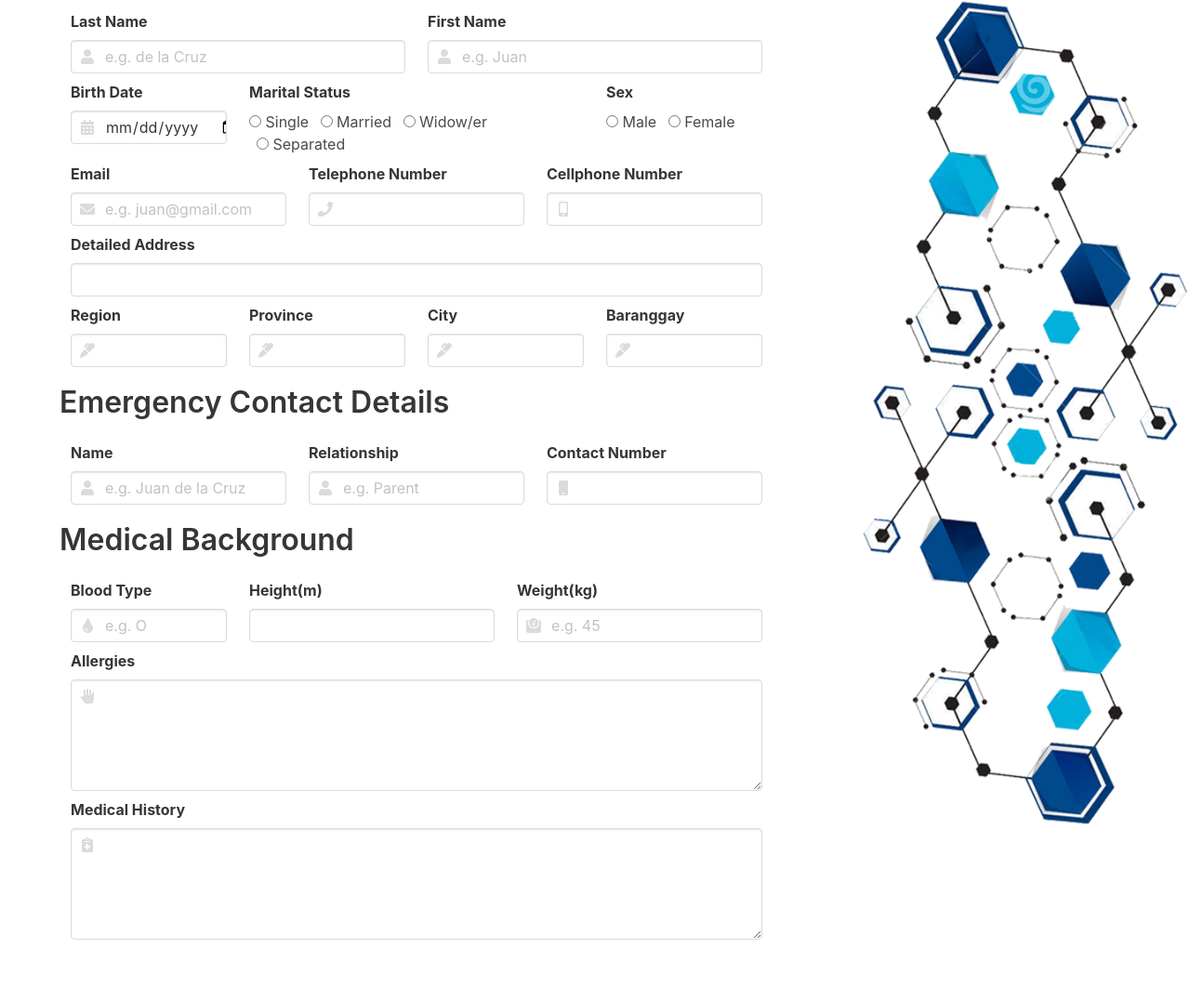
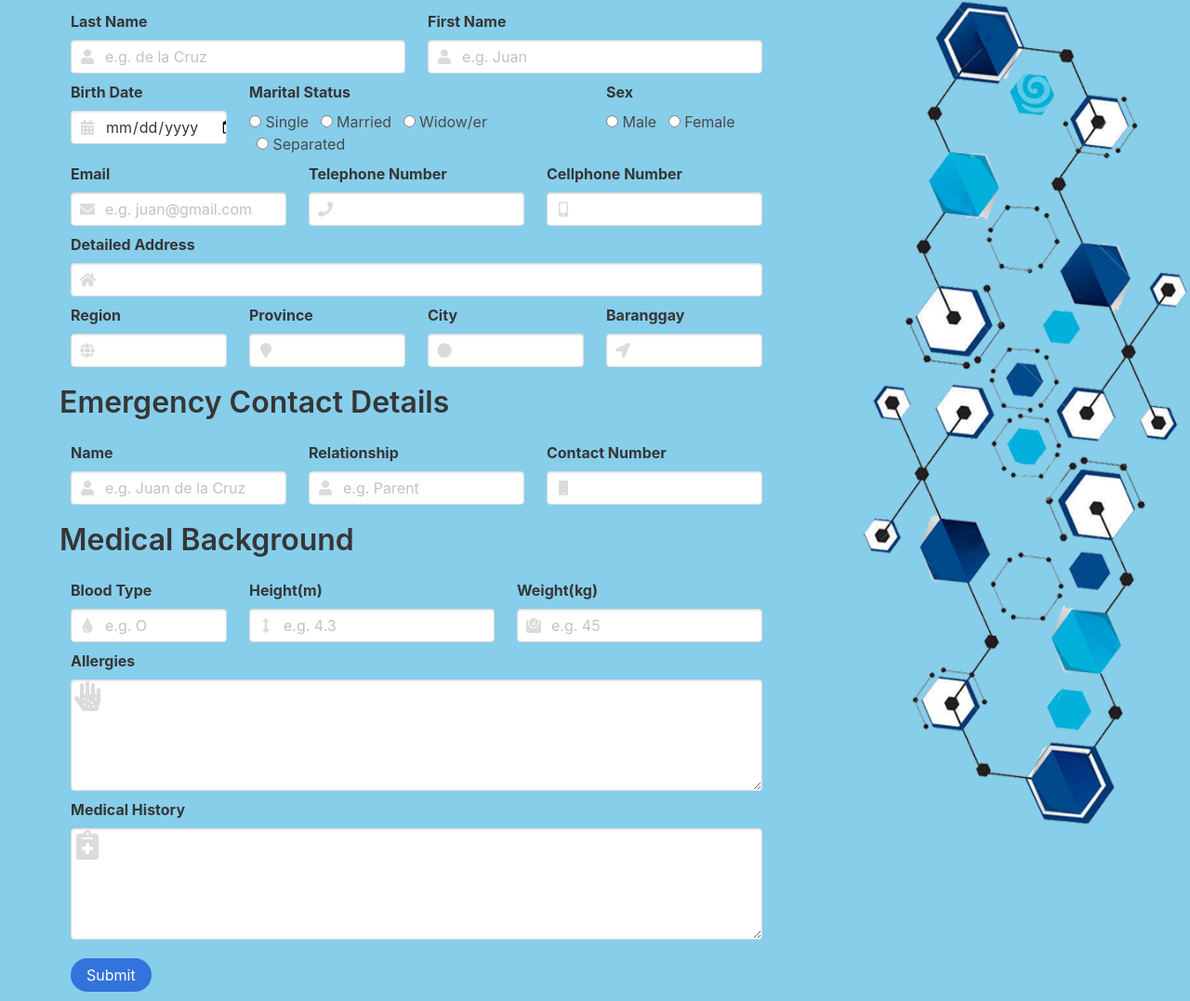
Before and after one commit to AubreyV/emr_basic_personal_info, a plain HTML site: page Final/index.html in a window 1280 px wide. Shown: the part 59-1136 px from the top of the page at 93% size. Before the commit the page ends 1080 px from the top, so only its background shows below. Drawn offline with Linux system fonts and the light colour scheme.

Commit message:
Minor UI update

```diff
--- a/Final/index.html
+++ b/Final/index.html
@@ -6,7 +6,7 @@
     <title>Emergency Medical Record</title>
     <link rel="stylesheet" href="bulma-0.7.0/css/bulma.min.css">
     <link rel="stylesheet" href="styles.css">
-    <script defer src="https://use.fontawesome.com/releases/v5.0.7/js/all.js"></script>
+    <link rel="stylesheet" href="https://use.fontawesome.com/releases/v5.0.10/css/all.css" integrity="sha384-+d0P83n9kaQMCwj8F4RJB66tzIwOKmrdb46+porD/OvrJ+37WqIM7UoBtwHO6Nlg" crossorigin="anonymous">
   </head>
   <body>
   <!-- Personal Information -->
@@ -119,9 +119,12 @@
             <div class="field column is-grouped">
                 <div class="column is-8">
                     <label class="label">Detailed Address</label>
-                    <div class="conrol">
+                    <p class="control has-icons-left">
                         <input class="input" type="text">
-                    </div>
+                        <span class="icon is-small is-left">
+                          <i class="fas fa-home"></i>
+                        </span>
+                    </p>
                 </div>
             </div>
         </div>
@@ -132,7 +135,7 @@
                         <p class="control has-icons-left">
                             <input class="input" type="text">
                             <span class="icon is-small is-left">
-                              <i class="fas fa-marker"></i>
+                              <i class="fas fa-globe"></i>
                             </span>
                         </p>
                 </div>
@@ -141,7 +144,7 @@
                         <p class="control has-icons-left">
                             <input class="input" type="text">
                             <span class="icon is-small is-left">
-                              <i class="fas fa-marker"></i>
+                              <i class="fas fa-map-marker"></i>
                             </span>
                         </p>
                 </div>
@@ -150,7 +153,7 @@
                         <p class="control has-icons-left">
                             <input class="input" type="text">
                             <span class="icon is-small is-left">
-                              <i class="fas fa-marker"></i>
+                              <i class="fas fa-circle"></i>
                             </span>
                         </p>
                 </div>
@@ -159,7 +162,7 @@
                         <p class="control has-icons-left">
                             <input class="input" type="text">
                             <span class="icon is-small is-left">
-                              <i class="fas fa-marker"></i>
+                              <i class="fas fa-location-arrow"></i>
                             </span>
                         </p>
                 </div>
@@ -223,9 +226,12 @@
                 </div>
                 <div class="column is-3">
                     <label class="label">Height(m)</label>
-                    <div class="control">
-                        <input class="input" type="text">
-                        </div>
+                    <p class="control has-icons-left">
+                        <input class="input" type="text" placeholder="e.g. 4.3">
+                        <span class="icon is-small is-left">
+                        <i class="fas fa-arrows-alt-v"></i>
+                        </span>
+                    </p>
                 </div>
                 <div class="column is-3">
                     <label class="label">Weight(kg)</label>
@@ -244,9 +250,9 @@
                 <div class="column is-8">
                     <label class="label">Allergies</label>
                     <p class="control has-icons-left">
-                        <textarea class="textarea"></textarea>
-                        <span class="icon is-small is-left">
-                            <i class="fas fa-allergies"></i>
+                        <textarea class="textarea input"></textarea>
+                        <span class="icon is-medium is-left">
+                            <i class="fas fa-allergies fa-2x"></i>
                         </span>
                     </p>
                 </div>
@@ -257,15 +263,31 @@
                 <div class="column is-8">
                 <label class="label">Medical History</label>
                     <p class="control has-icons-left">
-                        <textarea class="textarea"></textarea>
-                        <span class="icon is-small is-left">
-                            <i class="fas fa-notes-medical"></i>
+                        <textarea class="textarea input"></textarea>
+                        <span class="icon is-medium is-left">
+                            <i class="fas fa-notes-medical fa-2x"></i>
                         </span>
                     </p>
                 </div>
             </div>
         </div>
+      </section>
+      <section class="section">
+          <div class="container">
+            <div class="level">
+                <div class="field column is-grouped">
+                    <div class="column is-8">
+                        <div class="control">
+                            <button class="button is-link is-rounded">Submit</button>
+                        </div>
+                    </div>
+
+                </div>
+            </div>
+          </div>
 
       </section>
+
+
   </body>
 </html>
--- a/Final/styles.css
+++ b/Final/styles.css
@@ -1,4 +1,5 @@
 body{
+    background-color:skyblue;
     background-image: url(tree.png);
     background-repeat: no-repeat;
     background-size: cover;
```
Lines whose indentation alone changed are shown as unchanged.
